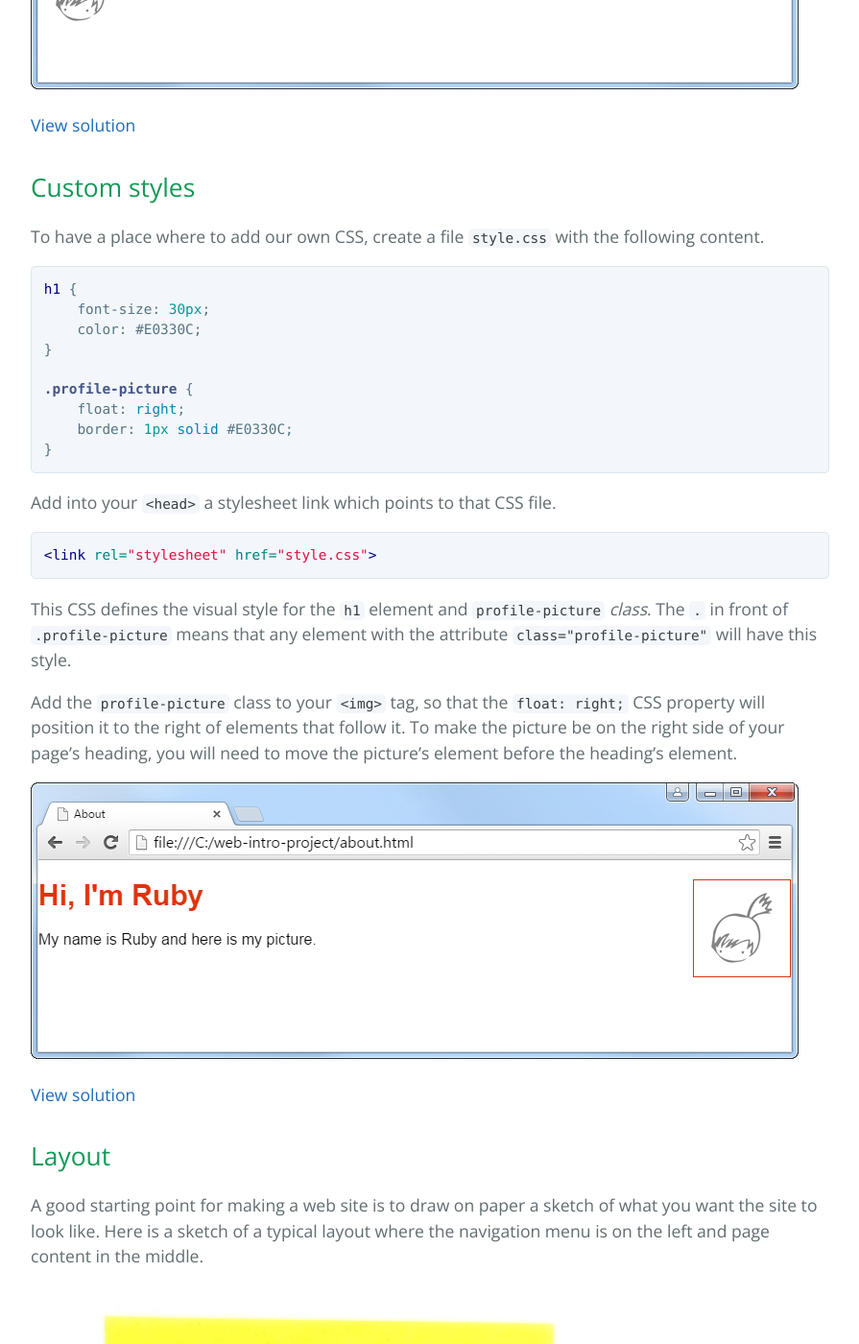
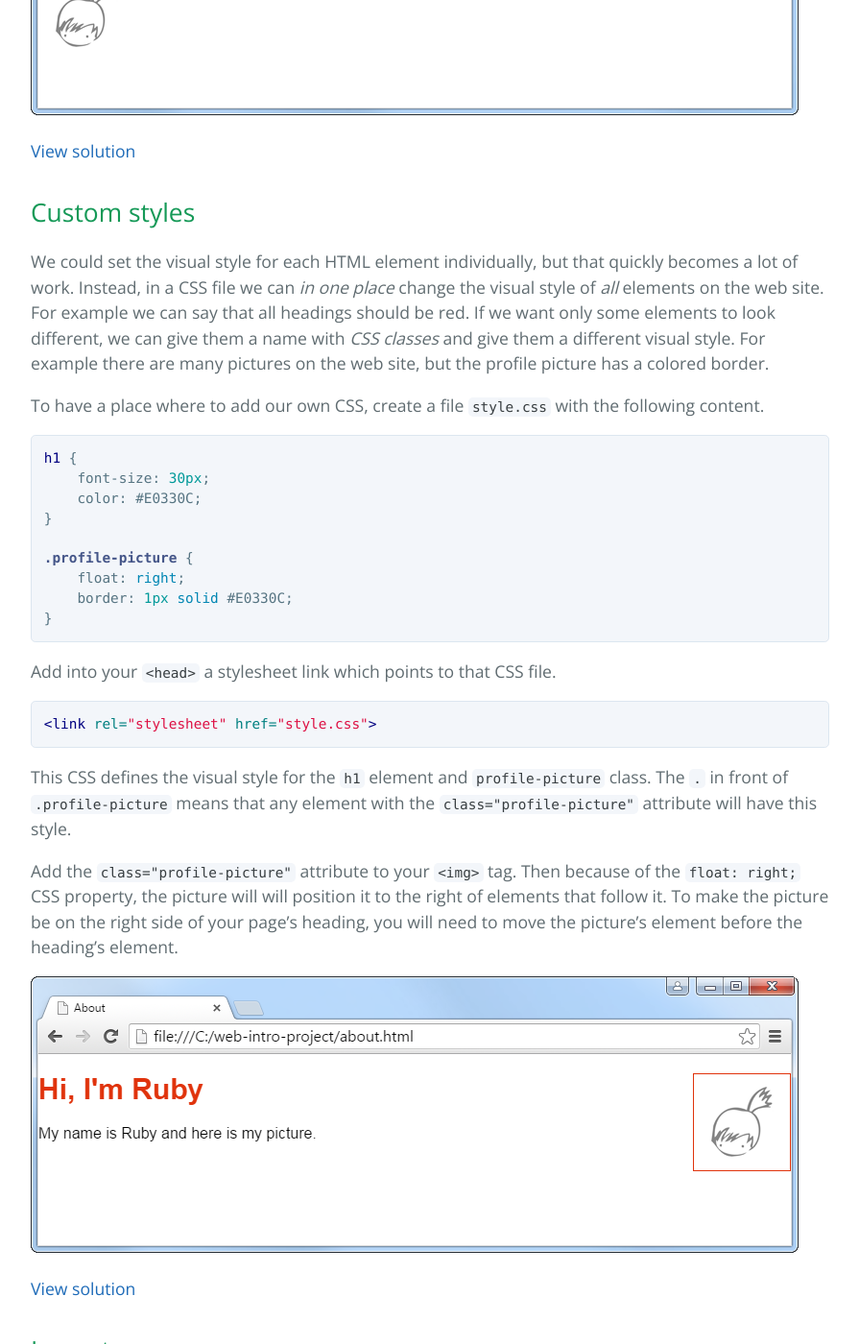
Before and after one commit to luontola/web-intro, a Jekyll site: the page built from css.md, in a window 1280 px wide and 1400 px high, scrolled down 1064 px. Shown: the whole window at 96% size, without its empty margins (192-1087 px from the left). Built offline with Jekyll 4.4.1, drawn with Linux system fonts in a browser that asks for light colours; Markdown is read by kramdown in place of the engine named in the settings; some of the changed text lies outside the part shown.

Commit message:
Explain CSS classes

````diff
--- a/css.md
+++ b/css.md
@@ -10,7 +10,7 @@ next: /templates/
 
 ## Prettier defaults
 
-At first let's make the default text look a bit nicer by using the [Pure](http://purecss.io/) CSS library.
+Let's use the [Pure](http://purecss.io/) CSS library to make the fonts, buttons and other things to look nicer than what the web browser gives you by default.
 
 Add the following code inside your HTML page's `<head>` element.
 
@@ -26,6 +26,8 @@ Add the following code inside your HTML page's `<head>` element.
 
 
 ## Custom styles
+
+We could set the visual style for each HTML element individually, but that quickly becomes a lot of work. Instead, in a CSS file we can *in one place* change the visual style of *all* elements on the web site. For example we can say that all headings should be red. If we want only some elements to look different, we can give them a name with *CSS classes* and give them a different visual style. For example there are many pictures on the web site, but the profile picture has a colored border.
 
 To have a place where to add our own CSS, create a file `style.css` with the following content.
 
@@ -47,9 +49,9 @@ Add into your `<head>` a stylesheet link which points to that CSS file.
 <link rel="stylesheet" href="style.css">
 ```
 
-This CSS defines the visual style for the `h1` element and `profile-picture` *class*. The `.` in front of `.profile-picture` means that any element with the attribute `class="profile-picture"` will have this style.
+This CSS defines the visual style for the `h1` element and `profile-picture` class. The `.` in front of `.profile-picture` means that any element with the `class="profile-picture"` attribute will have this style.
 
-Add the `profile-picture` class to your `<img>` tag, so that the `float: right;` CSS property will position it to the right of elements that follow it. To make the picture be on the right side of your page's heading, you will need to move the picture's element before the heading's element.
+Add the `class="profile-picture"` attribute to your `<img>` tag. Then because of the `float: right;` CSS property, the picture will  will position it to the right of elements that follow it. To make the picture be on the right side of your page's heading, you will need to move the picture's element before the heading's element.
 
 ![Custom styles](custom-styles.png)
 
````
